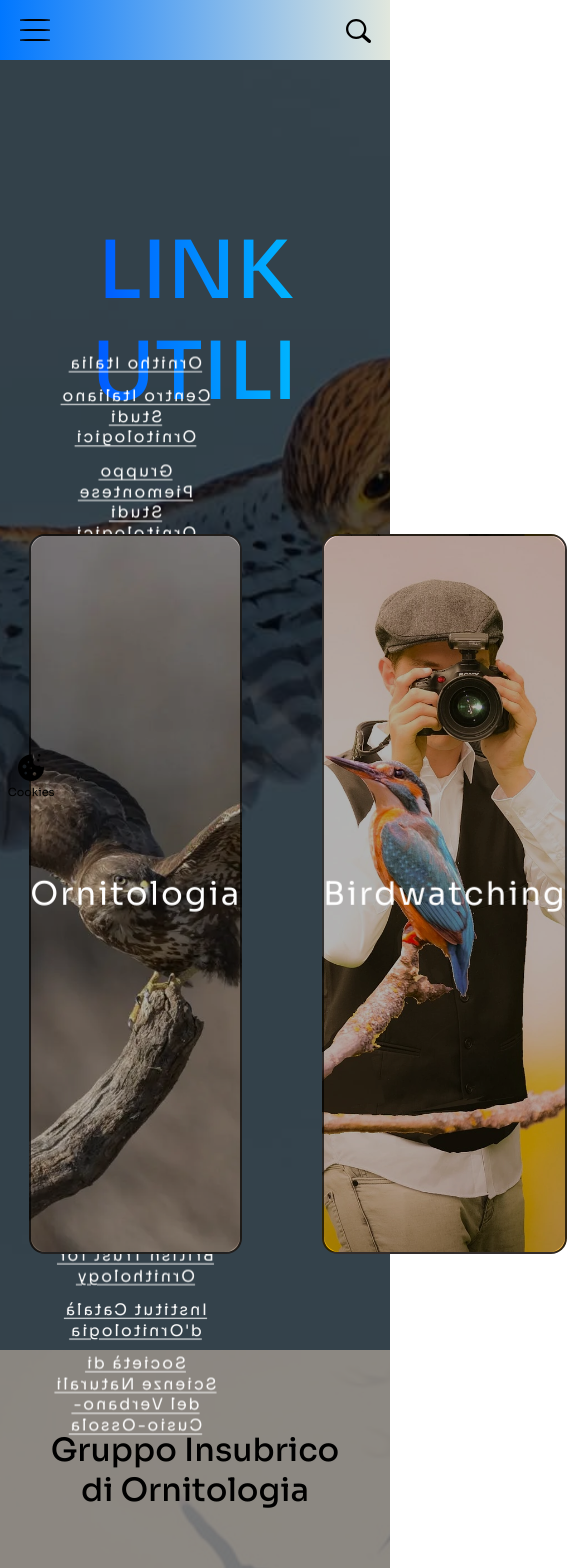
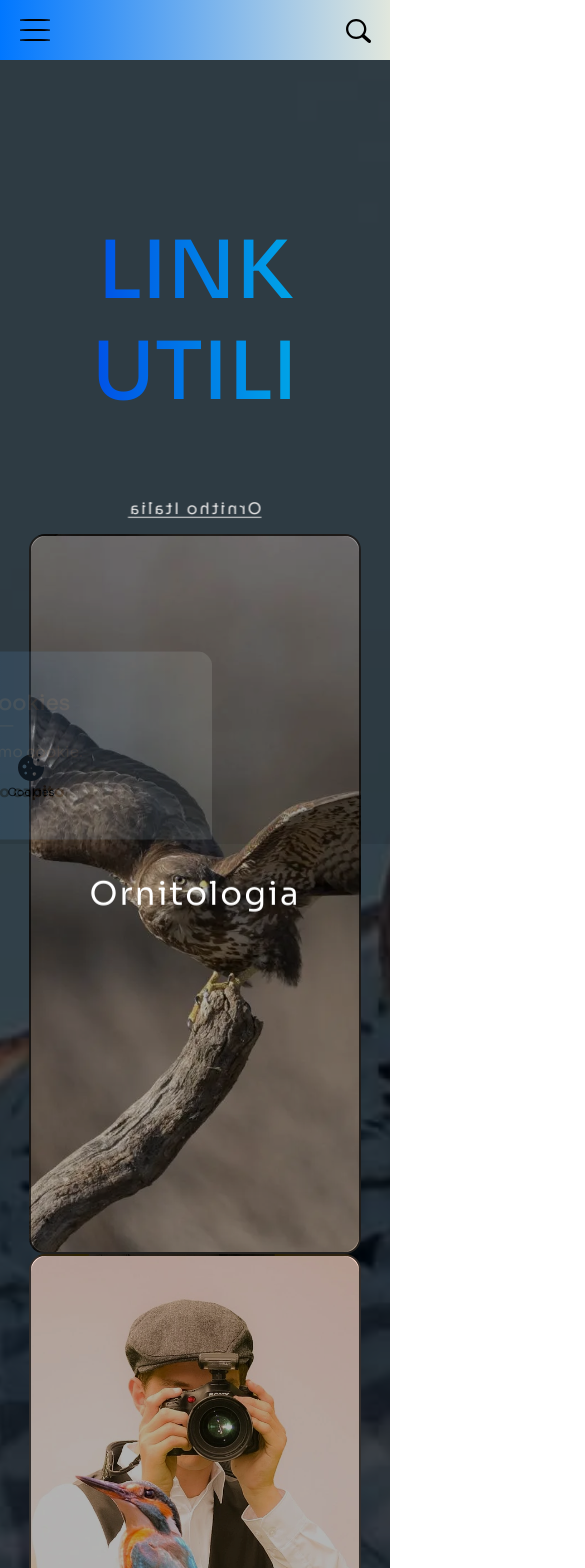
Before and after one commit to alessandro-barate/gruppo-insubrico-ornitologia, a Vue app: page /links in a window 390 px wide. Shown: the top 1568 px of the page, 585 px wide, since content can reach past the window. Built offline with nearby package versions, Linux system fonts and the light colour scheme.

Commit message:
Styling links page

```diff
--- a/src/pages/Links.vue
+++ b/src/pages/Links.vue
@@ -239,4 +239,25 @@ export default {
     }
   }
 }
+
+// ==========================================
+// MEDIA QUERIES - TABLET
+// ==========================================
+@media (max-width: 992px) {
+  .row {
+    .col {
+      .grid-container {
+        .grid-table {
+          display: block;
+        }
+      }
+    }
+  }
+}
+
+// ==========================================
+// MEDIA QUERIES - MOBILE
+// ==========================================
+@media (max-width: 576px) {
+}
 </style>
```
